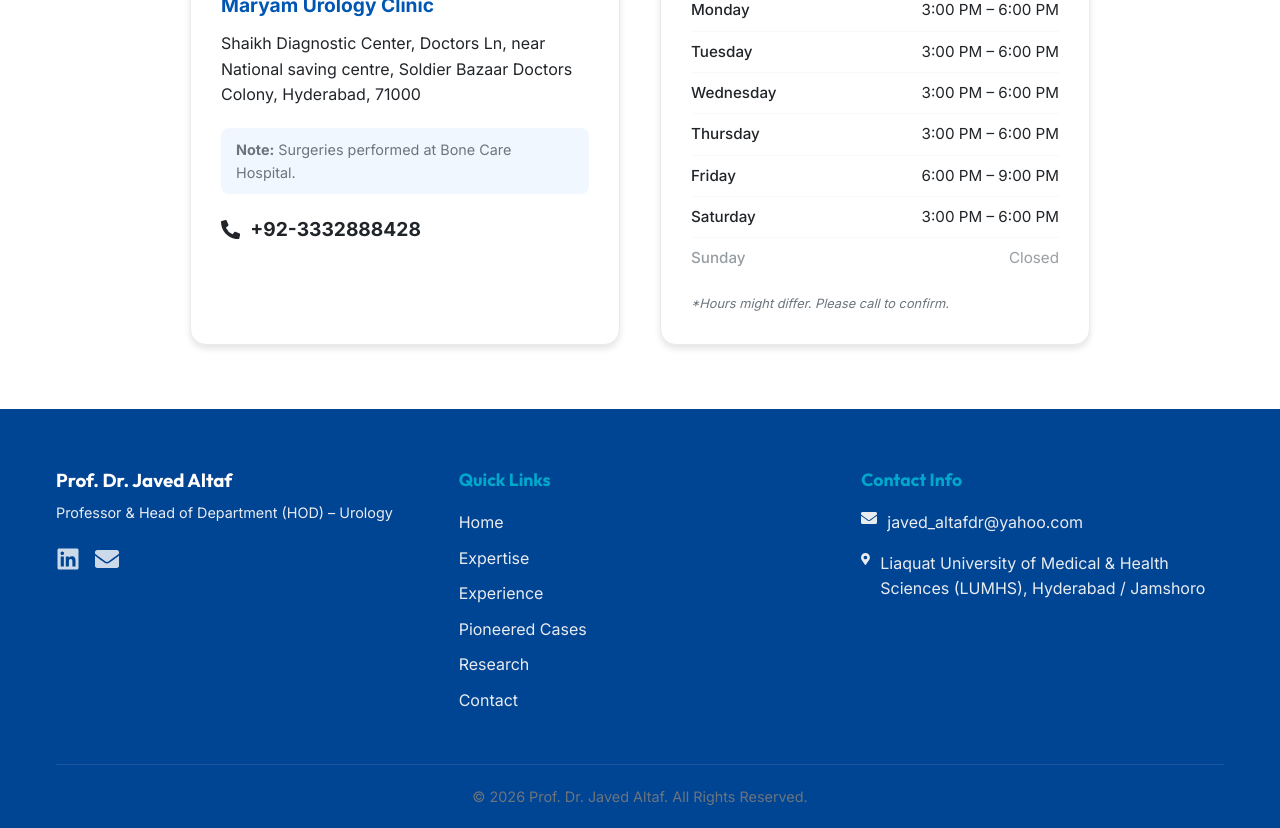
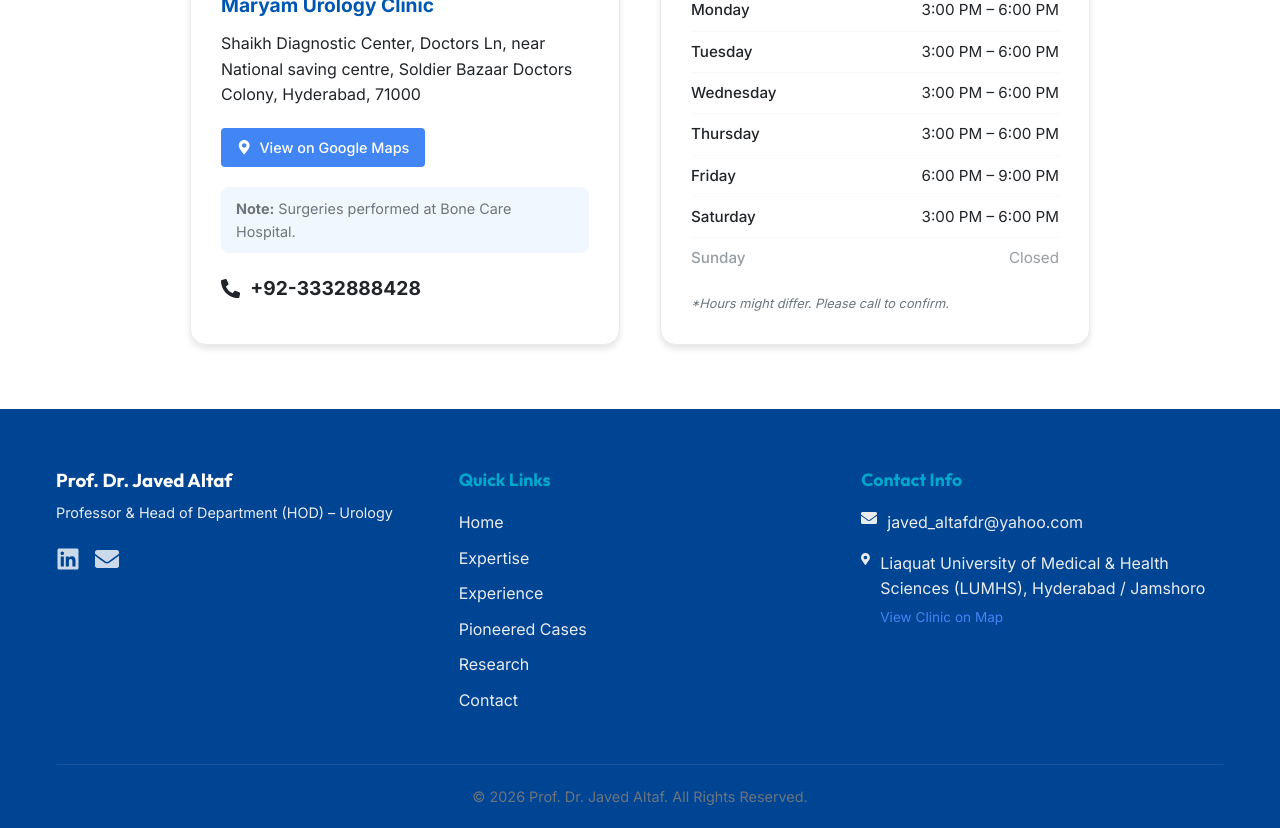
Before and after one commit to M-Nabeegh/altafwebsite, a React (Vite) app: page / in a window 1280 px wide. Shown: the part 5640-6468 px from the top of the page. Built offline with nearby package versions, Linux system fonts and the light colour scheme.

Commit message:
UI: Add Google Maps Location Button

```diff
--- a/src/components/Contact.jsx
+++ b/src/components/Contact.jsx
@@ -17,6 +17,11 @@ const Contact = () => {
             <h3><FaMapMarkerAlt /> Clinic Location</h3>
             <p className="location-name">Maryam Urology Clinic</p>
             <p className="address">{doctorProfile.address}</p>
+
+            <a href={doctorProfile.googleMapsLink} target="_blank" rel="noopener noreferrer" className="btn-map">
+              <FaMapMarkerAlt /> View on Google Maps
+            </a>
+
             <div className="hospital-note">
               <strong>Note:</strong> Surgeries performed at Bone Care Hospital.
             </div>
@@ -80,6 +85,26 @@ const Contact = () => {
           color: var(--text-dark);
           margin-bottom: 20px;
           line-height: 1.6;
+        }
+
+        .btn-map {
+          display: inline-flex;
+          align-items: center;
+          gap: 8px;
+          background: #4285F4;
+          color: white;
+          padding: 8px 16px;
+          border-radius: 4px;
+          text-decoration: none;
+          font-size: 0.9rem;
+          font-weight: 500;
+          margin-bottom: 20px;
+          transition: background 0.2s;
+        }
+
+        .btn-map:hover {
+            background: #3367d6;
+            color: white;
         }
 
         .hospital-note {
--- a/src/components/Footer.jsx
+++ b/src/components/Footer.jsx
@@ -32,7 +32,12 @@ const Footer = () => {
               <FaEnvelope /> <span>{doctorProfile.email}</span>
             </div>
             <div className="contact-item">
-                            <FaMapMarkerAlt /> <span>Liaquat University of Medical & Health Sciences (LUMHS), {doctorProfile.location}</span>
+              <FaMapMarkerAlt />
+              <div>
+                <span>Liaquat University of Medical & Health Sciences (LUMHS), {doctorProfile.location}</span>
+                <br />
+                <a href={doctorProfile.googleMapsLink} target="_blank" rel="noopener noreferrer" style={{ color: '#4285F4', fontSize: '0.85rem', marginTop: '5px', display: 'inline-block' }}>View Clinic on Map</a>
+              </div>
             </div>
             {/* Placeholder for phone if available */}
           </div>
--- a/src/data/content.js
+++ b/src/data/content.js
@@ -15,6 +15,7 @@ export const doctorProfile = {
     email: "javed_altafdr@yahoo.com",
     phone: "+92-3332888428",
     address: "Shaikh Diagnostic Center, Doctors Ln, near National saving centre, Soldier Bazaar Doctors Colony, Hyderabad, 71000",
+    googleMapsLink: "https://www.google.com/maps?s=web&sca_esv=b9266a0addfdcf78&client=safari&hs=uqUU&lqi=ChdtYXJ5YW0gdXJvbG9neSBjbGluaWPCoJIBDm1lZGljYWxfY2xpbmlj&vet=12ahUKEwjBoqLrlIuSAxUUSmwGHbC7LfkQ1YkKegQIHRAB..i&cs=1&um=1&ie=UTF-8&fb=1&gl=pk&sa=X&geocode=KSPC2FMAcUw5MUTTZzM87M0W&daddr=Shaikh+Diagnostic+Center,+Doctors+Ln,+near+National+saving+centre,+Soldier+Bazaar+Doctors+Colony,+Hyderabad,+71000",
     linkedin: "https://www.linkedin.com/in/drjavedaltaf",
     bookingFee: "Rs. 3,500"
 };
```
Lines whose indentation alone changed are shown as unchanged.
